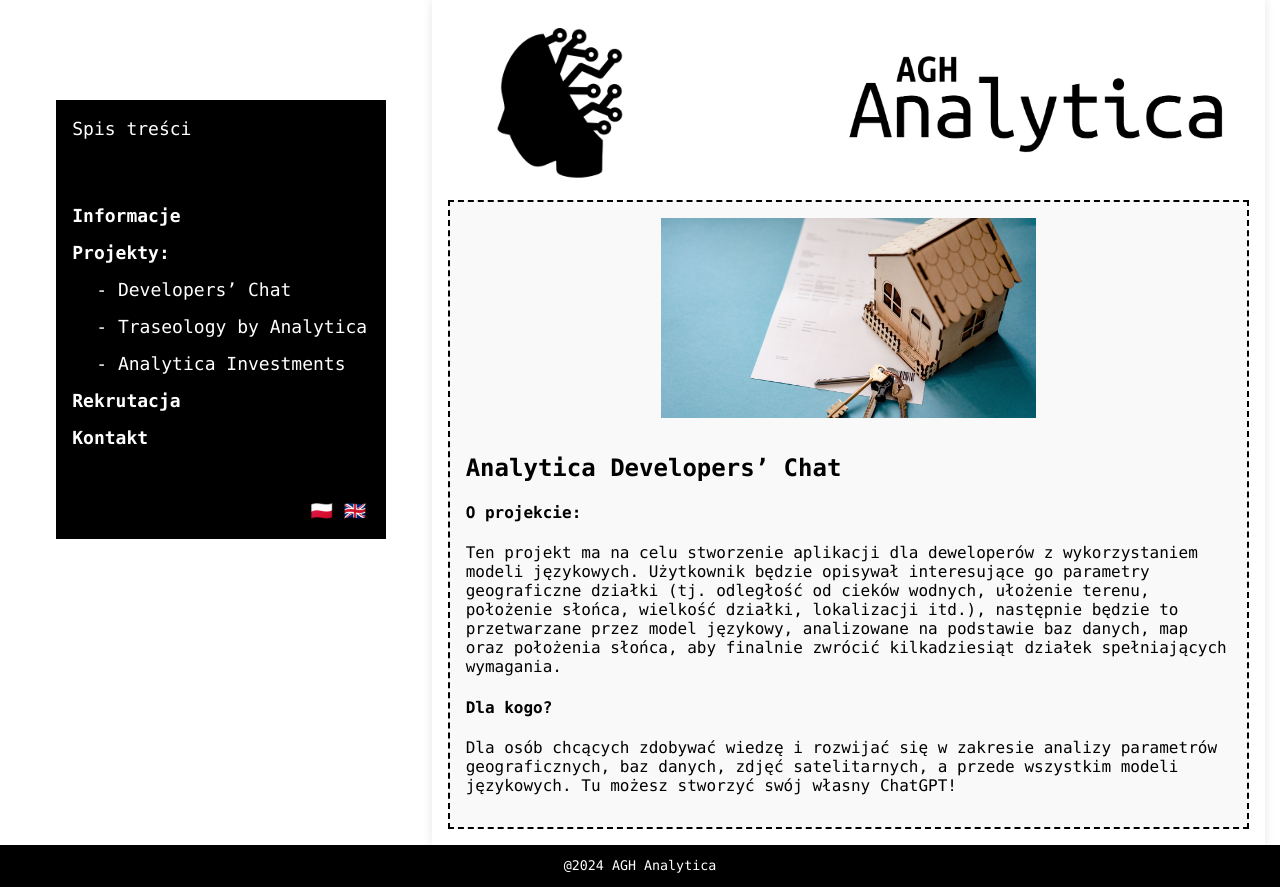
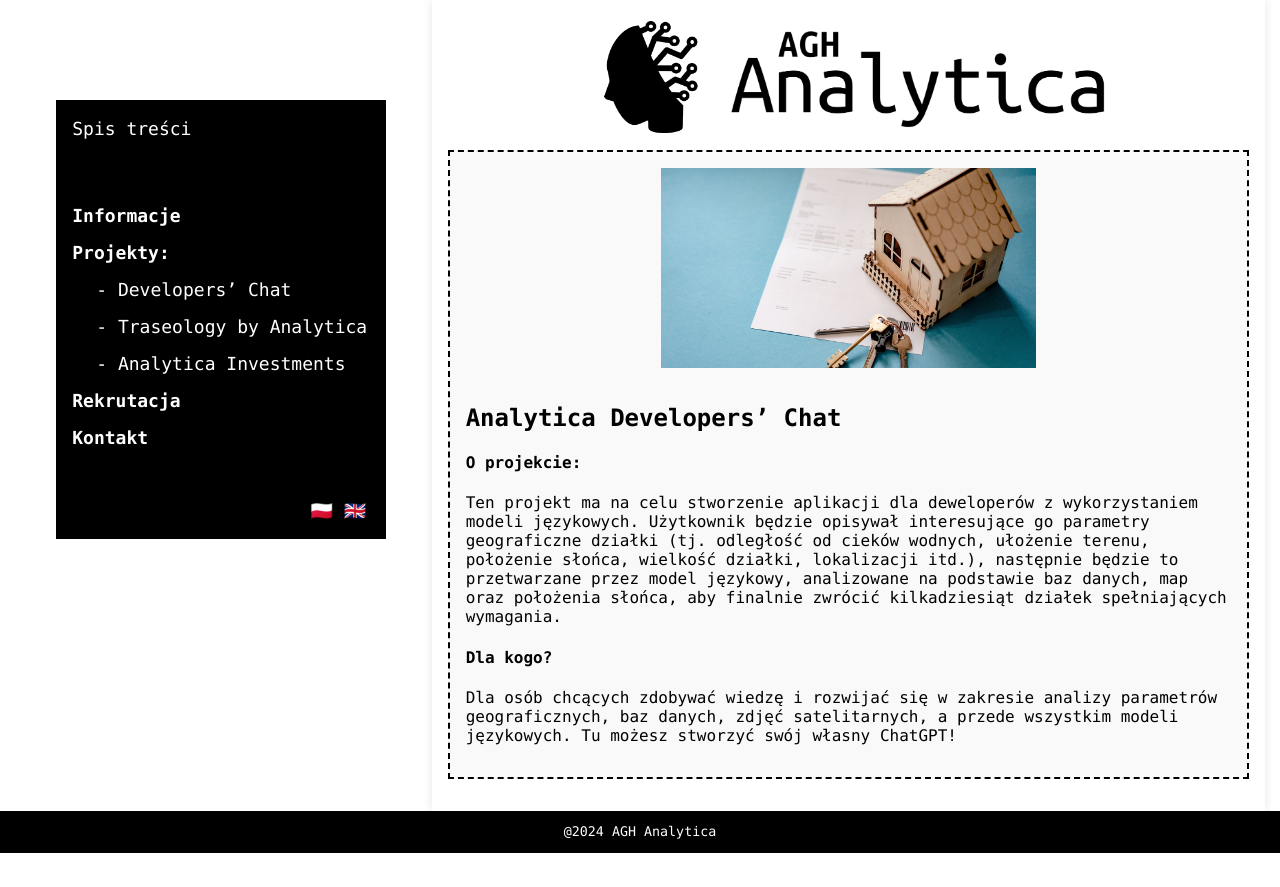
Before and after one commit to LeBulbasaur/agh-analytica-website, a React (Create React App) app: page /project1 in a window 1280 px wide. After the commit the page ends 853 px from the top, so only its background shows below. Built offline with nearby package versions, Linux system fonts and the light colour scheme.

Commit message:
fixed width issues

```diff
--- a/src/components/card/card.css
+++ b/src/components/card/card.css
@@ -7,6 +7,7 @@
   align-items: center;
   gap: 1rem;
   border: 2px dashed black;
+  margin-bottom: 1rem;
 }
 
 .card__body img {
--- a/src/pages/layout/layout.css
+++ b/src/pages/layout/layout.css
@@ -1,9 +1,8 @@
 .Layout {
-  width: 100vw;
+  width: 100%;
   height: 100vh;
   display: flex;
   flex-direction: column;
-  /* overflow-x: hidden; */
   align-items: center;
 }
 .Layout__content {
@@ -50,14 +49,14 @@
   width: 100%;
   display: flex;
   flex-direction: row;
-  justify-content: space-between;
+  justify-content: center;
   align-items: center;
   box-sizing: border-box;
   padding: 0 1.5rem;
 }
 
 .image__logo {
-  width: 200px;
+  width: 150px;
 }
 
 .text__logo {
```
